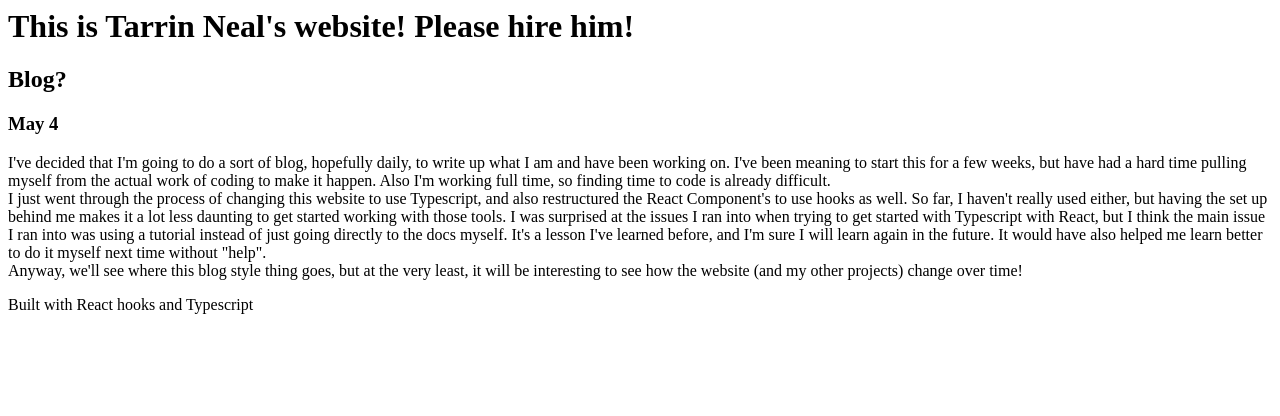
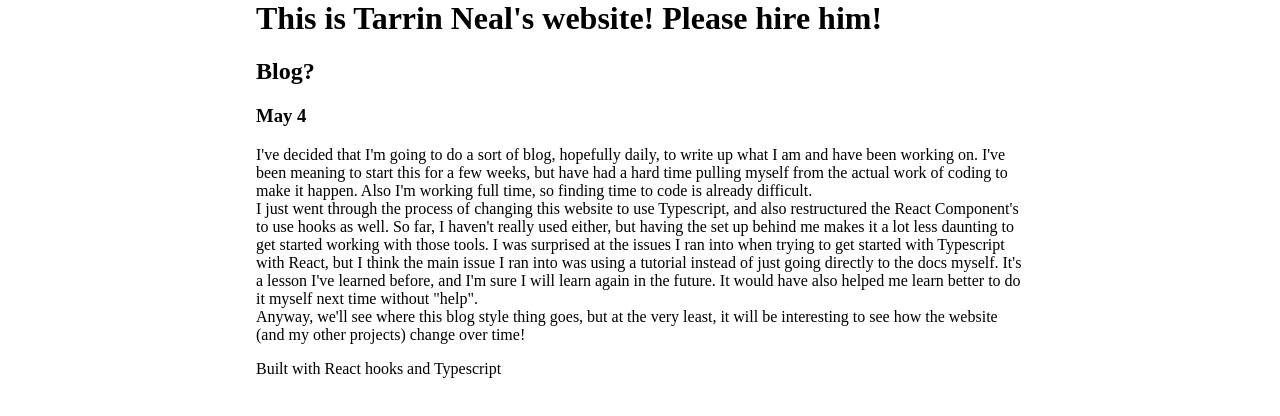
Before and after one commit to tarrinneal/tarrinneal.com, a React app: page / in a window 1280 px wide. Shown: the top 416 px of the page. Built offline with nearby package versions, Linux system fonts and the light colour scheme.

Commit message:
added STYLE

```diff
--- a/public/index.html
+++ b/public/index.html
@@ -1,6 +1,7 @@
 <html>
   <head>
     <title>tarrinneal.com</title>
+    <link rel="stylesheet" href="styles.css" />
   </head>
   <body>
     <div id="root">Loading</div>
--- /dev/null
+++ b/public/styles.css
@@ -0,0 +1,4 @@
+body {
+  width: 60%;
+  margin: auto;
+}
```
